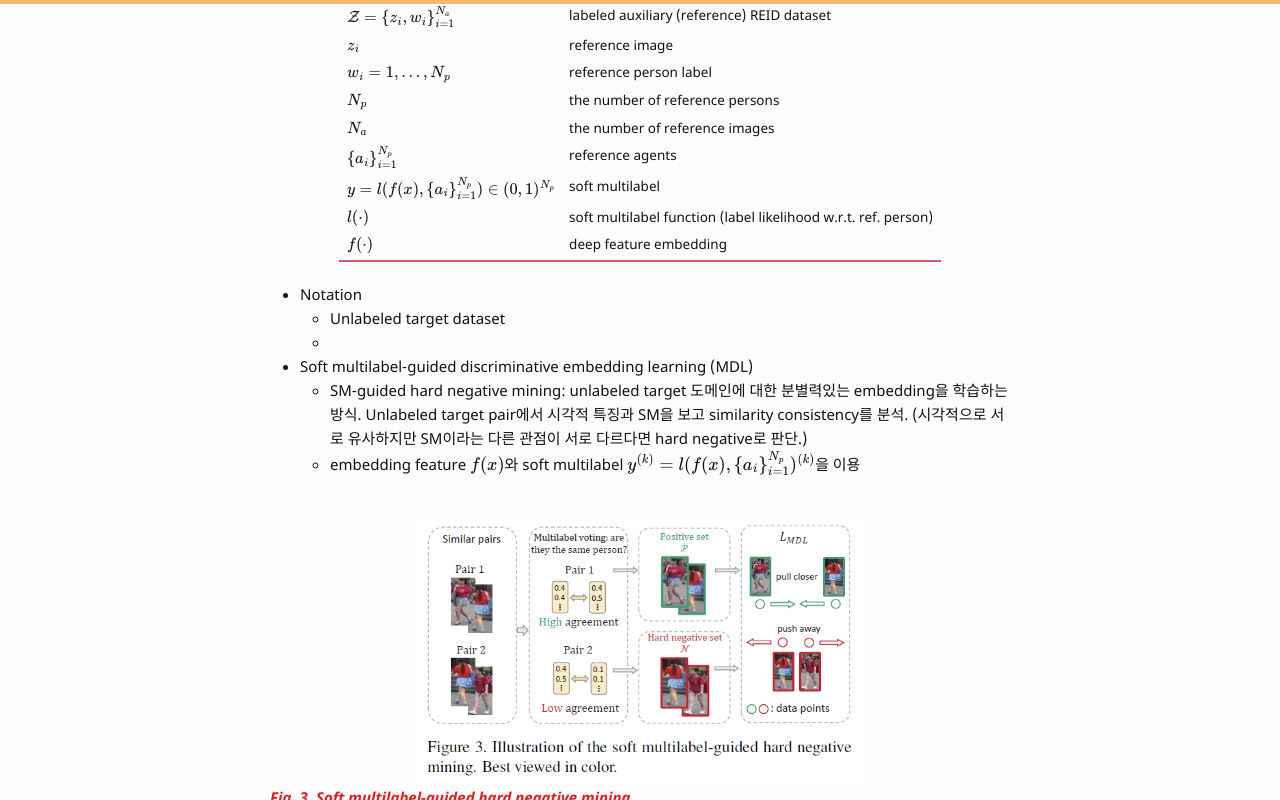
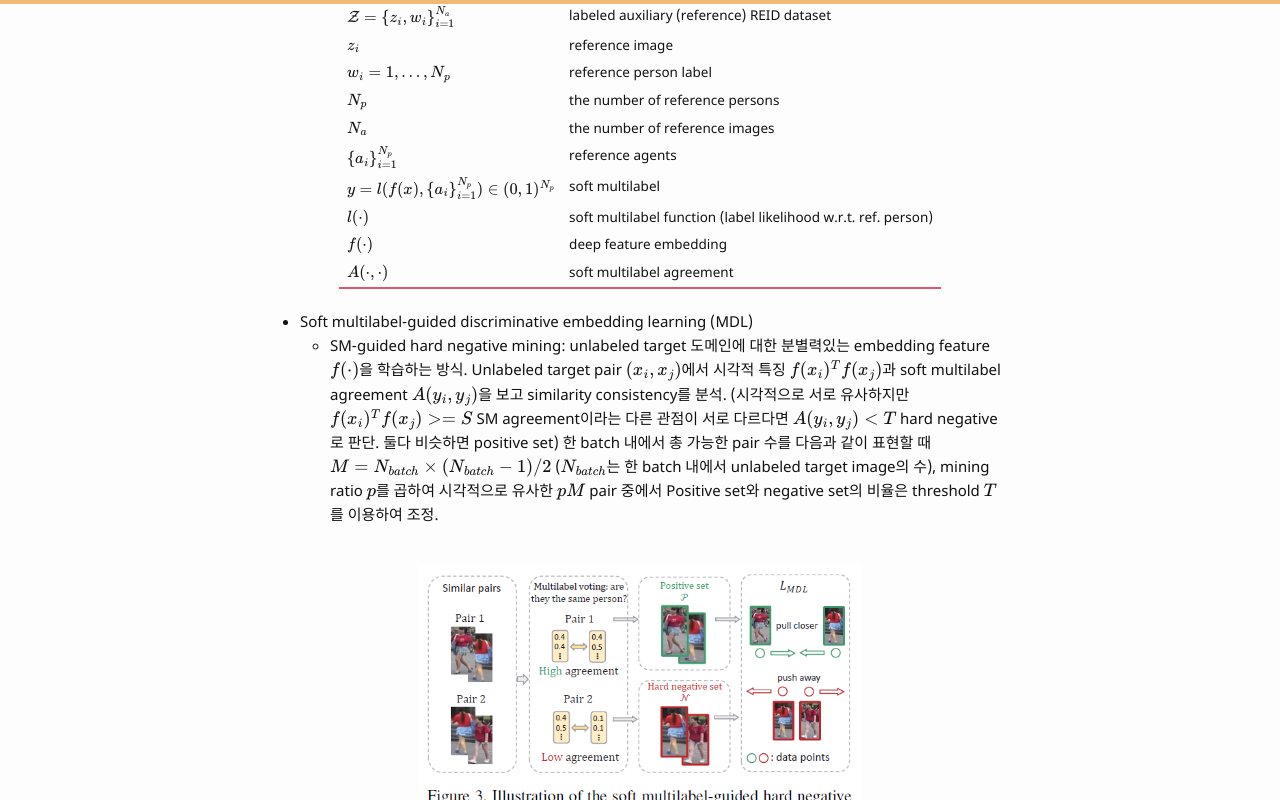
Before and after one commit to bismex/bismex.github.io, a Jekyll site: the page built from _posts/2019-06-28-MAR.md, in a window 1280 px wide and 900 px high, scrolled down 2315 px, cut to the strip 0-800 px from the top of the window. Built offline with Jekyll 4.4.1, drawn with Linux system fonts in a browser that asks for light colours; formulas are drawn with MathJax 3; some of the changed text lies outside the part shown.

Commit message:
Update 2019-06-28-MAR.md

```diff
--- a/_posts/2019-06-28-MAR.md
+++ b/_posts/2019-06-28-MAR.md
@@ -75,17 +75,11 @@ tags: CV re-id unsupervised
 | $$y=l(f(x), \left \{ a_i \right \}^{N_p}_{i=1}) \in (0, 1)^{N_p}$$ | soft multilabel |
 | $$l(\cdot)$$ | soft multilabel function (label likelihood w.r.t. ref. person) |
 | $$f(\cdot)$$ | deep feature embedding |
+| $$A(\cdot, \cdot)$$ | soft multilabel agreement |
 | ---------- | ---------- |
 
-
-- Notation
-  - Unlabeled target dataset
-  -
-
-
 - Soft multilabel-guided discriminative embedding learning (MDL)
-  - SM-guided hard negative mining: unlabeled target 도메인에 대한 분별력있는 embedding을 학습하는 방식. Unlabeled target pair에서 시각적 특징과 SM을 보고 similarity consistency를 분석. (시각적으로 서로 유사하지만 SM이라는 다른 관점이 서로 다르다면 hard negative로 판단.)
-  - embedding feature $$f(x)$$와 soft multilabel $$y^{(k)}=l(f(x), \left \{ a_i \right \}^{N_p}_{i=1})^{(k)}$$을 이용
+  - SM-guided hard negative mining: unlabeled target 도메인에 대한 분별력있는 embedding feature $$f(\cdot)$$을 학습하는 방식. Unlabeled target pair $$(x_i, x_j)$$에서 시각적 특징 $$f(x_i)^T f(x_j)$$과 soft multilabel agreement $$A(y_i, y_j)$$을 보고 similarity consistency를 분석. (시각적으로 서로 유사하지만 $$f(x_i)^T f(x_j)>=S$$ SM agreement이라는 다른 관점이 서로 다르다면 $$A(y_i, y_j)<T$$ hard negative로 판단. 둘다 비슷하면 positive set) 한 batch 내에서 총 가능한 pair 수를 다음과 같이 표현할 때 $$M=N_{batch} \times (N_{batch} - 1 )/2$$ ($$N_{batch}$$는 한 batch 내에서 unlabeled target image의 수), mining ratio $$p$$를 곱하여 시각적으로 유사한 $$pM$$ pair 중에서 Positive set와 negative set의 비율은 threshold $$T$$를 이용하여 조정.
 
 
 
```
Also changed, not shown: other parts of _posts/2019-06-28-MAR.md (+1 -1 lines).
